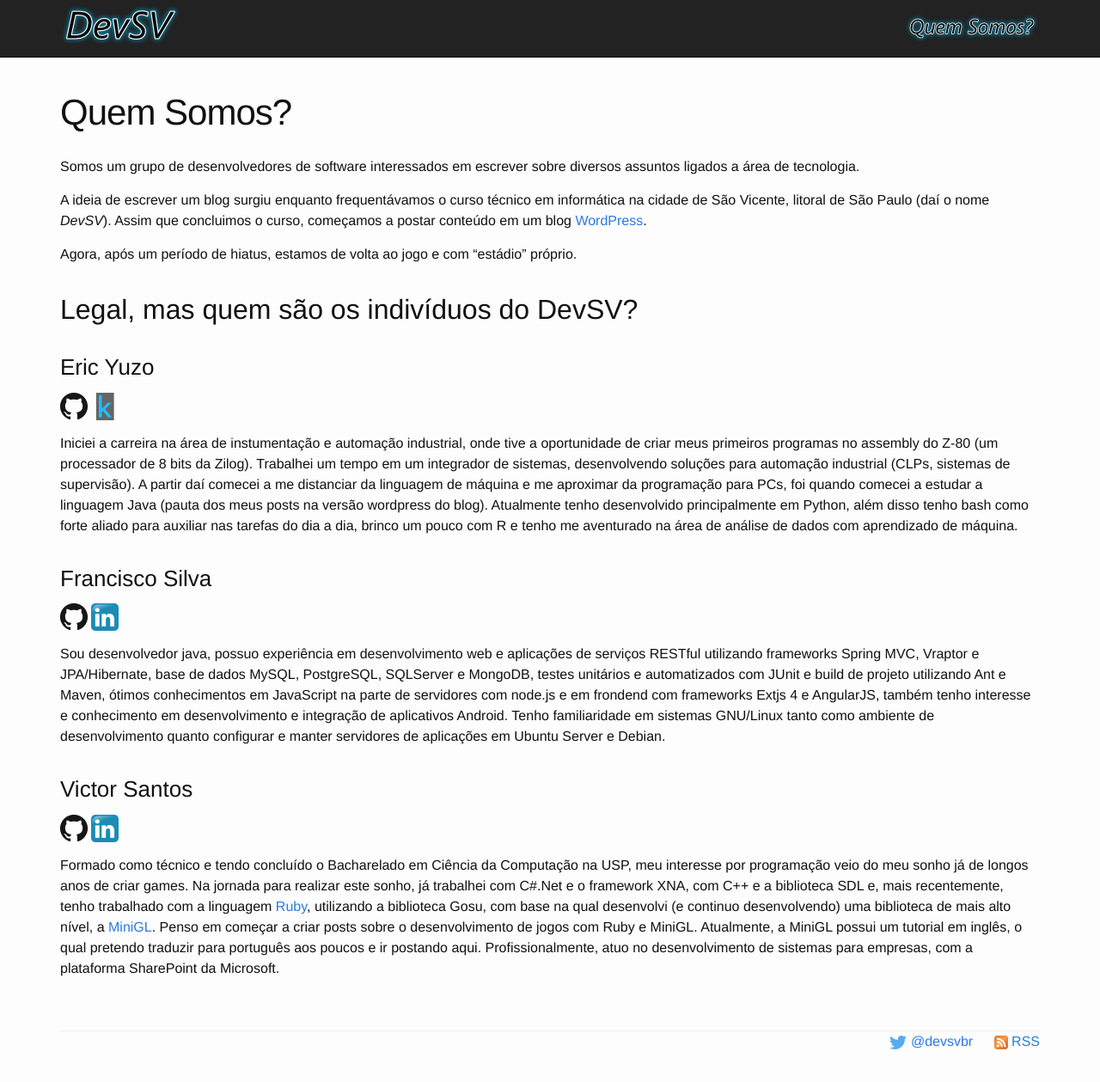
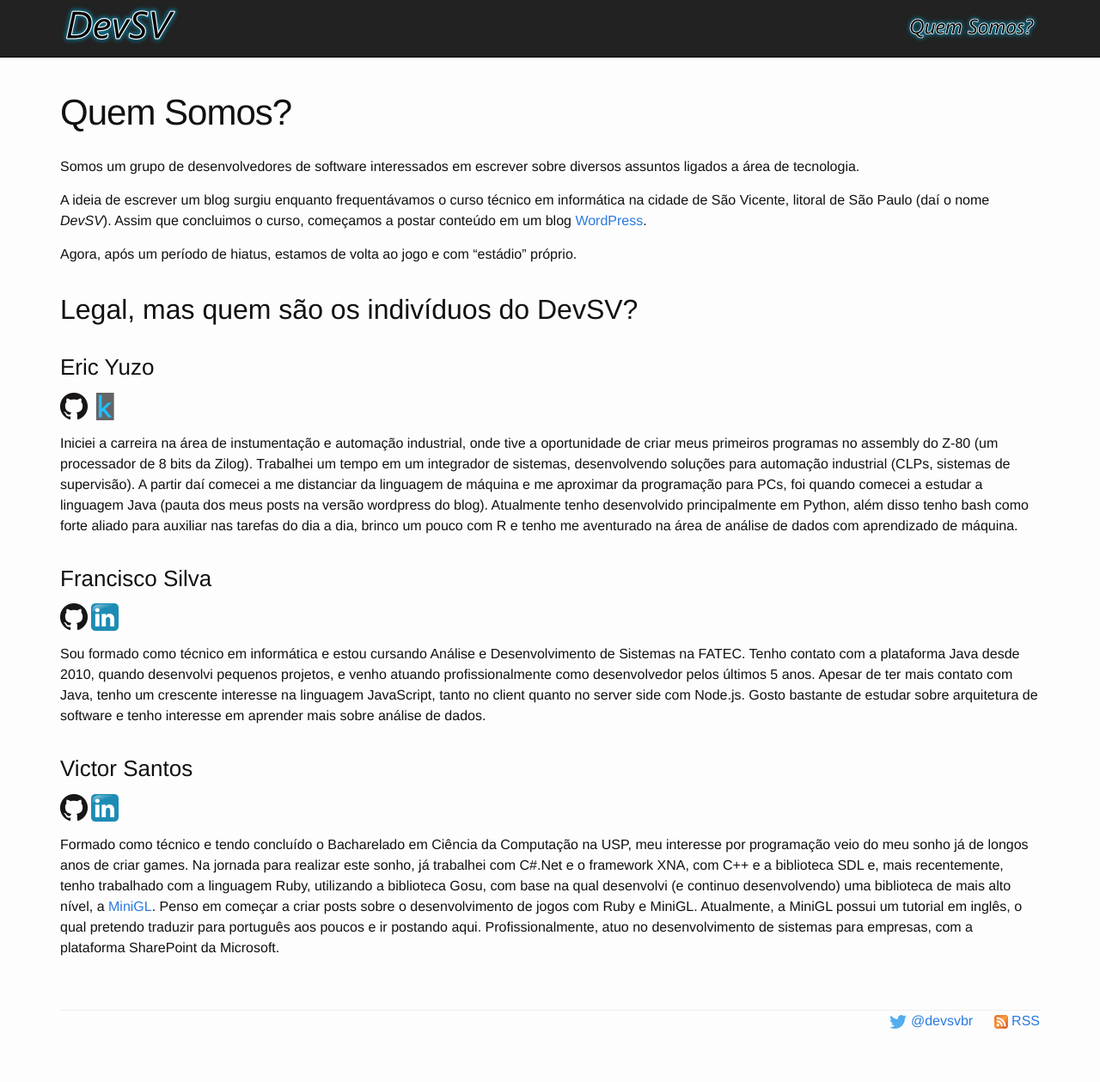
Before and after one commit to devsvbr/devsvbr.github.io, a Jekyll site: the page built from _pages/about.md, in a window 1280 px wide and 1259 px high. Shown: the whole window at 86% size. Built offline with Jekyll 4.4.1, drawn with Linux system fonts in a browser that asks for light colours.

Commit message:
atualizando biografia do Chico

```diff
--- a/_data/members.yml
+++ b/_data/members.yml
@@ -16,7 +16,7 @@
     - url: "https://br.linkedin.com/in/francisco-silva-80b3905b"
       icon: "/img/linkedin32.png"
       title: "LinkedIn"
-  resume: "Sou desenvolvedor java, possuo experiência em desenvolvimento web e aplicações de serviços RESTful utilizando frameworks Spring MVC, Vraptor e JPA/Hibernate, base de dados MySQL, PostgreSQL, SQLServer e MongoDB, testes unitários e automatizados com JUnit e build de projeto utilizando Ant e Maven, ótimos conhecimentos em JavaScript na parte de servidores com node.js e em frondend com frameworks Extjs 4 e AngularJS, também tenho interesse e conhecimento em desenvolvimento e integração de aplicativos Android. Tenho familiaridade em sistemas GNU/Linux tanto como ambiente de desenvolvimento quanto configurar e manter servidores de aplicações em Ubuntu Server e Debian."
+  resume: "Sou formado como técnico em informática e estou cursando Análise e Desenvolvimento de Sistemas na FATEC. Tenho contato com a plataforma Java desde 2010, quando desenvolvi pequenos projetos, e venho atuando profissionalmente como desenvolvedor pelos últimos 5 anos. Apesar de ter mais contato com Java, tenho um crescente interesse na linguagem JavaScript, tanto no client quanto no server side com Node.js. Gosto bastante de estudar sobre arquitetura de software e tenho interesse em aprender mais sobre análise de dados."
 
 - name: Victor Santos
   links:
@@ -26,4 +26,4 @@
     - url: "https://br.linkedin.com/in/victor-david-santos-8a828bbb/pt"
       icon: "/img/linkedin32.png"
       title: "LinkedIn"
-  resume: "Formado como técnico e tendo concluído o Bacharelado em Ciência da Computação na USP, meu interesse por programação veio do meu sonho já de longos anos de criar games. Na jornada para realizar este sonho, já trabalhei com C#.Net e o framework XNA, com C++ e a biblioteca SDL e, mais recentemente, tenho trabalhado com a linguagem [Ruby](https://www.ruby-lang.org/en/), utilizando a biblioteca Gosu, com base na qual desenvolvi (e continuo desenvolvendo) uma biblioteca de mais alto nível, a [MiniGL](https://github.com/victords/minigl). Penso em começar a criar posts sobre o desenvolvimento de jogos com Ruby e MiniGL. Atualmente, a MiniGL possui um tutorial em inglês, o qual pretendo traduzir para português aos poucos e ir postando aqui. Profissionalmente, atuo no desenvolvimento de sistemas para empresas, com a plataforma SharePoint da Microsoft."
+  resume: "Formado como técnico e tendo concluído o Bacharelado em Ciência da Computação na USP, meu interesse por programação veio do meu sonho já de longos anos de criar games. Na jornada para realizar este sonho, já trabalhei com C#.Net e o framework XNA, com C++ e a biblioteca SDL e, mais recentemente, tenho trabalhado com a linguagem Ruby, utilizando a biblioteca Gosu, com base na qual desenvolvi (e continuo desenvolvendo) uma biblioteca de mais alto nível, a [MiniGL](https://github.com/victords/minigl). Penso em começar a criar posts sobre o desenvolvimento de jogos com Ruby e MiniGL. Atualmente, a MiniGL possui um tutorial em inglês, o qual pretendo traduzir para português aos poucos e ir postando aqui. Profissionalmente, atuo no desenvolvimento de sistemas para empresas, com a plataforma SharePoint da Microsoft."
```
